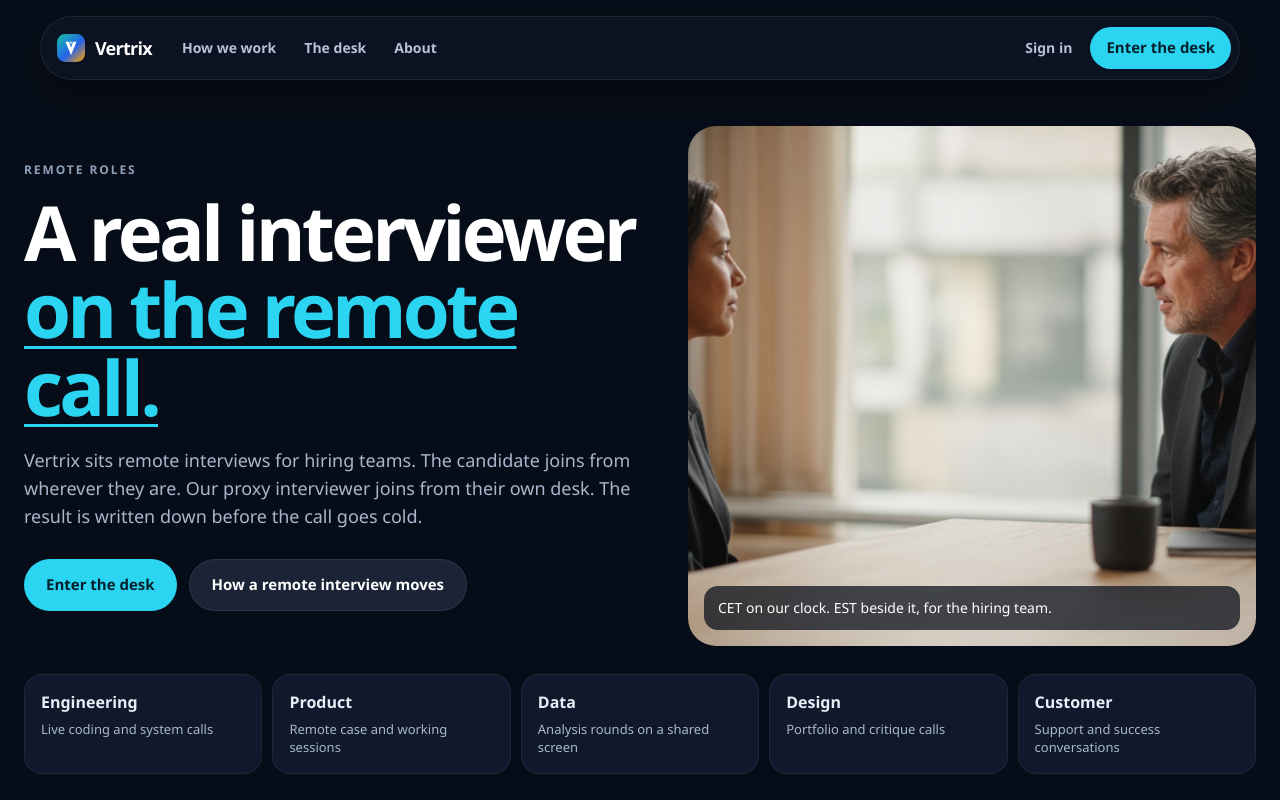
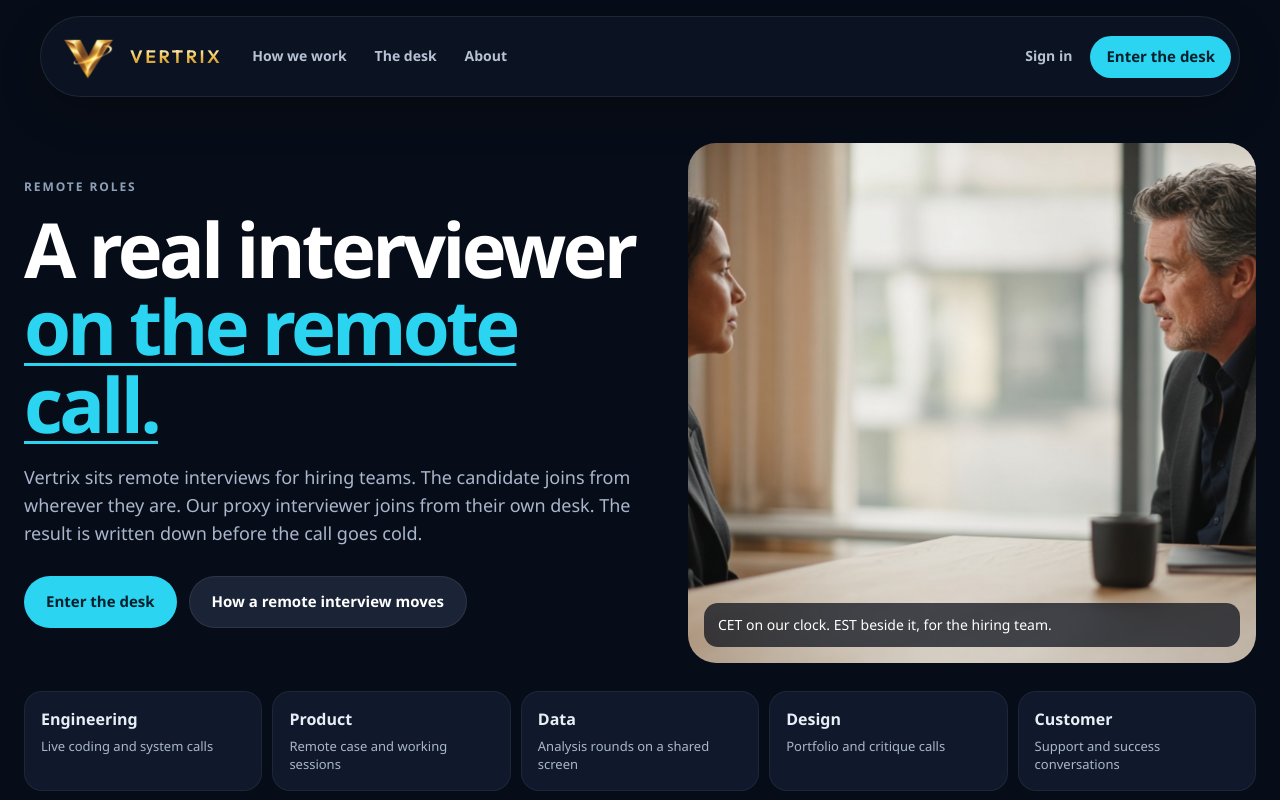
Before and after one commit to codecatalistdev/vertrix, a Next.js app: page / in a window 1280 px wide. Shown: the top 800 px of the page. Built offline with nearby package versions, Linux system fonts and the light colour scheme; no server answers.

Commit message:
changed logo image

```diff
--- a/app/globals.css
+++ b/app/globals.css
@@ -57,19 +57,25 @@ a { color: inherit; }
 
 .brand { display: flex; align-items: center; gap: 12px; }
 .brand-stacked { flex-direction: column; gap: 14px; text-align: center; }
-.brand-name {
-  font-family: var(--serif);
-  font-weight: 560;
-  letter-spacing: -0.035em;
-  line-height: 0.95;
-  font-size: 22px;
+.logo-mark {
+  display: block;
+  object-fit: contain;
+  mix-blend-mode: screen;
 }
-.brand-stacked .brand-name {
-  font-size: 48px;
-  background: linear-gradient(105deg, #0f8f86 0%, #1d4ed8 58%, #d97706 130%);
+.brand-name, .brand-word {
+  font-family: var(--font-brand), "Segoe UI", sans-serif;
+  font-weight: 600;
+  letter-spacing: 0.14em;
+  line-height: 1;
+  font-size: 18px;
+  text-transform: uppercase;
+  background: linear-gradient(180deg, #fff6d2 0%, #f2c14e 46%, #c9922a 100%);
   -webkit-background-clip: text;
   background-clip: text;
   color: transparent;
+}
+.brand-stacked .brand-name {
+  font-size: 40px;
 }
 .brand-tag {
   margin-top: 8px;
@@ -202,7 +208,7 @@ input[type='file'].input { height: auto; padding: 11px 12px; background: white;
   background: #0b1220;
   border-right: 1px solid rgba(255, 255, 255, 0.06);
 }
-.sidebar .brand-name { color: white; }
+.sidebar .brand-name { color: transparent; }
 .nav { display: flex; flex-direction: column; gap: 4px; }
 .nav-link {
   display: flex;
@@ -923,8 +929,8 @@ a.btn { text-decoration: none; }
   gap: 10px;
   color: white;
   text-decoration: none;
-  font-weight: 800;
-  letter-spacing: -0.04em;
+  font-weight: 600;
+  letter-spacing: 0;
   font-size: 18px;
   flex: none;
 }
--- a/app/layout.tsx
+++ b/app/layout.tsx
@@ -1,9 +1,16 @@
 import type { Metadata, Viewport } from 'next'
+import { Outfit } from 'next/font/google'
 import { cookies } from 'next/headers'
 import { RootFrame } from '@/components/RootFrame'
 import { readSession } from '@/lib/auth'
 import { SESSION_COOKIE } from '@/lib/constants'
 import './globals.css'
+
+const brand = Outfit({
+  subsets: ['latin'],
+  weight: ['500', '600'],
+  variable: '--font-brand',
+})
 
 export const metadata: Metadata = {
   title: {
@@ -23,7 +30,7 @@ export default async function RootLayout({ children }: { children: React.ReactNo
   const jar = await cookies()
   const session = await readSession(jar.get(SESSION_COOKIE)?.value)
   return (
-    <html lang="en">
+    <html lang="en" className={brand.variable}>
       <body>
         <RootFrame signedIn={Boolean(session)}>{children}</RootFrame>
       </body>
--- a/components/AppShell.tsx
+++ b/components/AppShell.tsx
@@ -27,7 +27,7 @@ export function useToast() {
 export function LoadingScreen() {
   return (
     <div className="loading-screen">
-      <Logo size={42} />
+      <Logo size={84} />
     </div>
   )
 }
--- a/components/Logo.tsx
+++ b/components/Logo.tsx
@@ -1,27 +1,19 @@
-import { useId } from 'react'
-
 export function Logo({ size = 40 }: { size?: number }) {
-  const id = useId().replace(/:/g, '')
   return (
-    <svg width={size} height={size} viewBox="0 0 48 48" role="img" aria-label="Vertrix">
-      <defs>
-        <linearGradient id={id} x1="4" y1="2" x2="46" y2="46" gradientUnits="userSpaceOnUse">
-          <stop stopColor="#14b8a6" />
-          <stop offset="0.55" stopColor="#2563eb" />
-          <stop offset="1" stopColor="#f59e0b" />
-        </linearGradient>
-      </defs>
-      <rect width="48" height="48" rx="14" fill={`url(#${id})`} />
-      <path fill="#ffffff" d="M14.5 13.2h6.2L24 23.4l3.3-10.2h6.2L24 36.2 14.5 13.2z" />
-      <path fill="#fff4d6" d="M22.2 13.2h3.6L24 18.4l-1.8-5.2z" />
-    </svg>
+    <img
+      className="logo-mark"
+      src="/vertrix-logo.png"
+      width={size}
+      height={size}
+      alt="Vertrix"
+    />
   )
 }
 
 export function BrandLockup({ stacked = false }: { stacked?: boolean }) {
   return (
     <div className={stacked ? 'brand brand-stacked' : 'brand'}>
-      <Logo size={stacked ? 56 : 36} />
+      <Logo size={stacked ? 102 : 72} />
       <div>
         <div className="brand-name">Vertrix</div>
         {stacked ? <div className="brand-tag">Interview desk</div> : null}
--- a/components/site/SiteChrome.tsx
+++ b/components/site/SiteChrome.tsx
@@ -24,8 +24,8 @@ export function SiteChrome({
       <header className="site-nav">
         <div className="site-nav-bar">
           <Link className="site-brand" href="/">
-            <Logo size={28} />
-            <span>Vertrix</span>
+            <Logo size={63} />
+            <span className="brand-word">Vertrix</span>
           </Link>
           <nav className="site-links">
             {LINKS.map((link) => (
@@ -51,8 +51,8 @@ export function SiteChrome({
         <div className="site-foot-grid">
           <div>
             <div className="site-brand">
-              <Logo size={28} />
-              <span>Vertrix</span>
+              <Logo size={63} />
+              <span className="brand-word">Vertrix</span>
             </div>
             <p>Vertrix sits remote interviews. The desk assigns the call, the proxy takes the seat, and every stage stays on the record.</p>
           </div>
```
Also changed, not shown: public/vertrix-logo.png (added).
